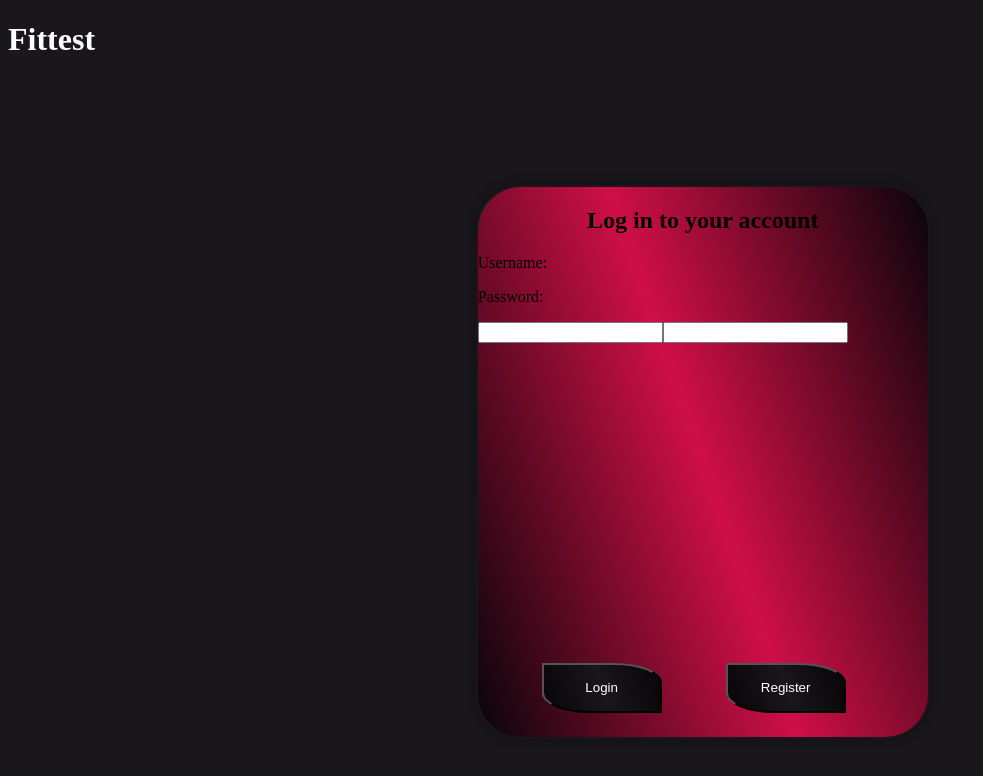
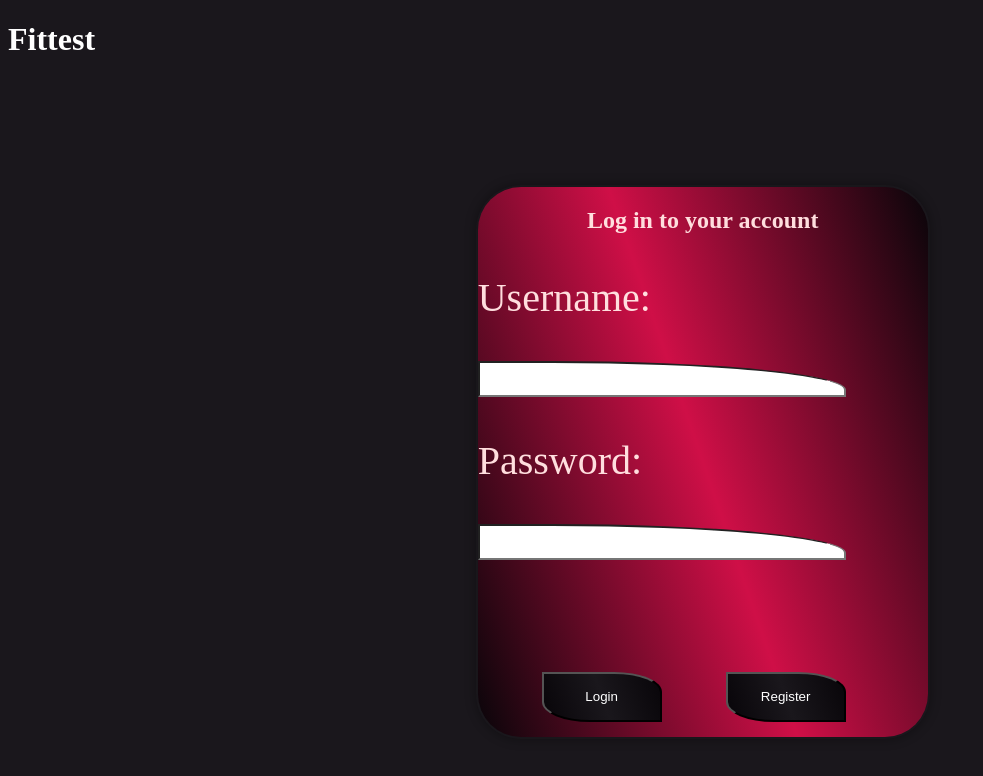
Before and after one commit to Dash4Cash-0/fittest-app, a React (Create React App) app: page / in a window 1280 px wide. Shown: the top 776 px of the page, without its empty margins (0-983 px from the left). Built offline with nearby package versions, Linux system fonts and the light colour scheme.

Commit message:
fixes to login screen

```diff
--- a/src/components/Login.jsx
+++ b/src/components/Login.jsx
@@ -9,10 +9,12 @@ function Login(){
       <div className="login-card">
         <h2>Log in to your account</h2>
         <div className="user-input">
-          <p>Username:</p>
-          <p>Password:</p>
-          <input type="text" className="user-input"/>
-          <input type="password" className="password-input"/>
+
+            <p>Username:</p>
+            <input type="text" className="username-input"/>
+            <p>Password:</p>
+            <input type="password" className="password-input"/>
+
           <div className="login-register">
             <button type="submit" className="login-btn">Login</button>
             <button type="submit" className="register-btn">Register</button>
--- a/src/css/login.css
+++ b/src/css/login.css
@@ -40,11 +40,13 @@ h1 {
   }
 }
 
-.user-input{
-  display: row;
+p {
+  font-size: 40px;
+  color: #FFDEDE;
+
 }
 
-.user-input button {
+.login-register button {
 
   border-bottom-left-radius: 40%;
   border-top-right-radius: 40%;
@@ -53,10 +55,18 @@ h1 {
   height: 50px;
   width: 120px;
   margin-left: 4rem;
-  margin-top: 20rem;
+  margin-top: 7rem;
 }
+
+.user-input input {
+  height: 30px;
+  width: 80%;
+  border-top-right-radius: 80%;
+}
+
 
 h2 {
   display: flex;
   justify-content: center;
+  color: #FFDEDE;
 }
```
